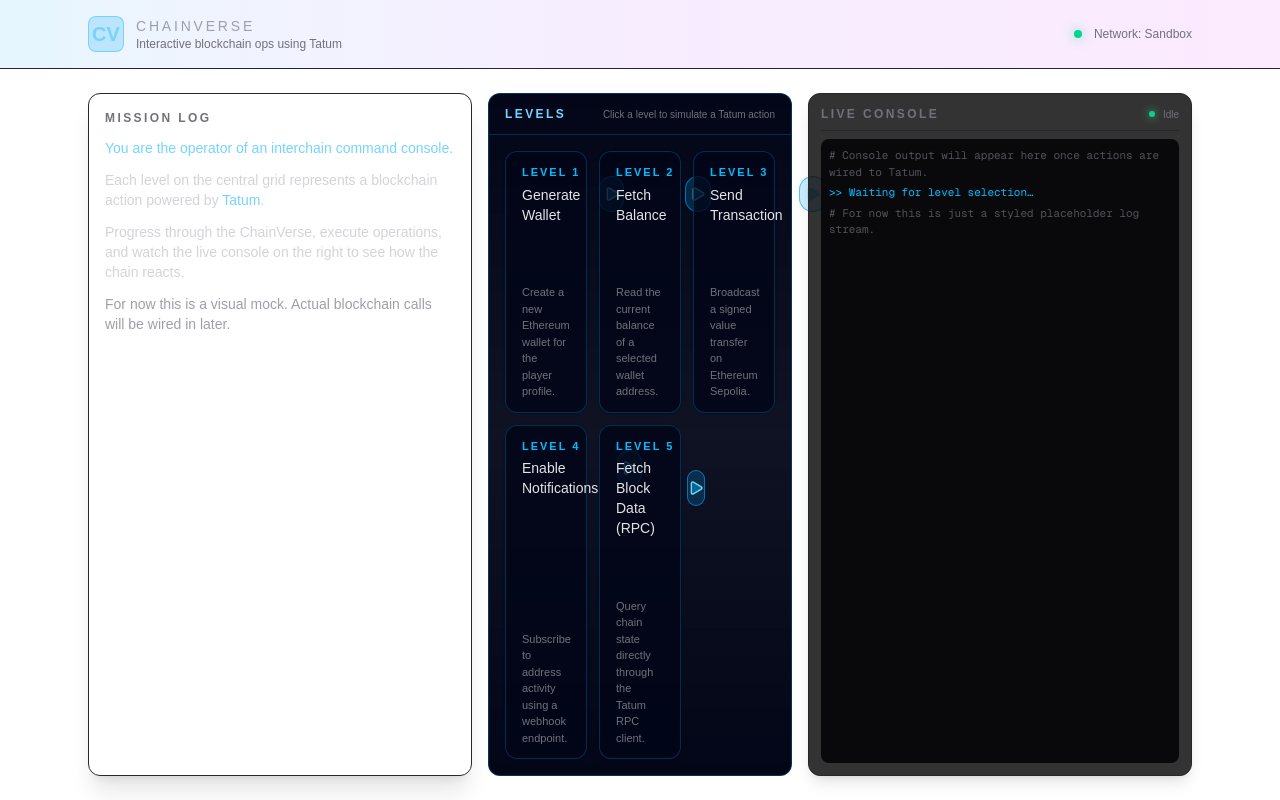
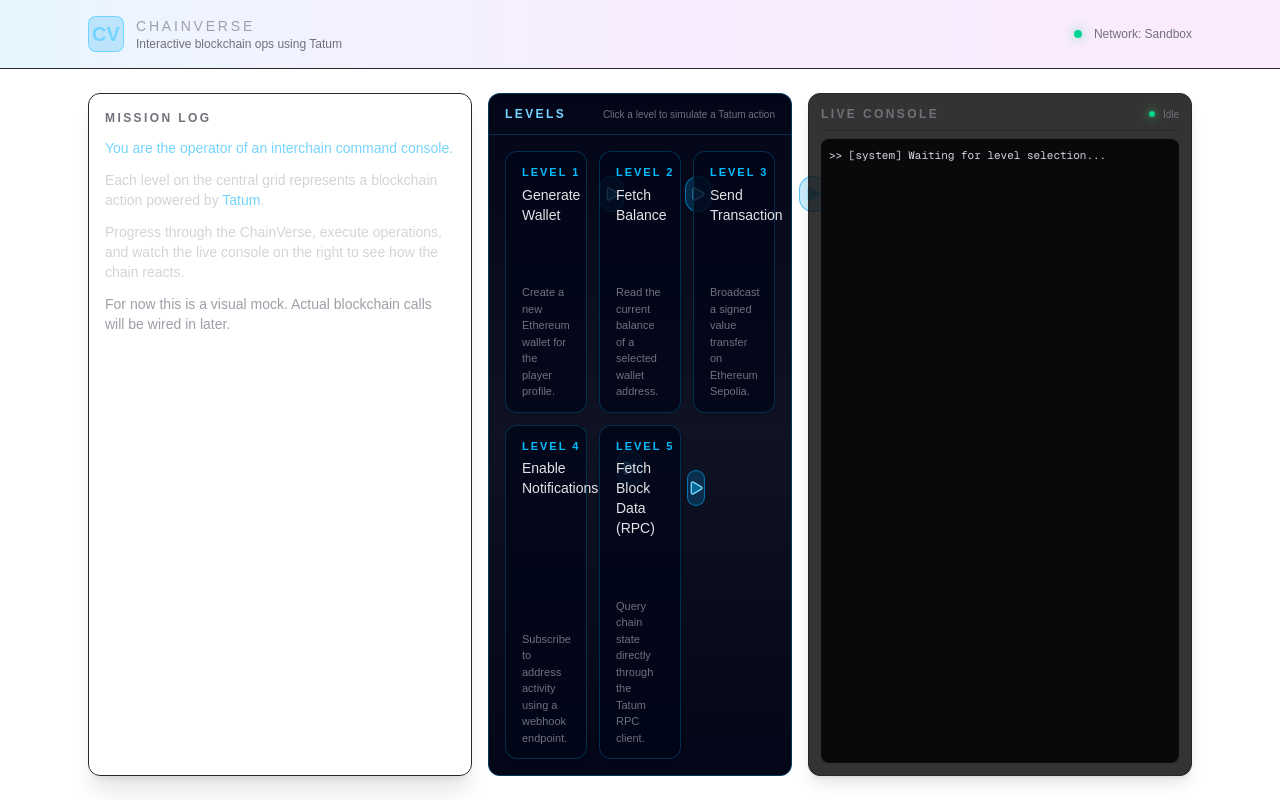
Before and after one commit to B-Venkatesh7210/chainverse, a Next.js app: page / in a window 1280 px wide. Built offline with nearby package versions, Linux system fonts and the light colour scheme.

Commit message:
Generating Wallet Level completed

```diff
--- /dev/null
+++ b/src/app/api/levels/generate-wallet/route.ts
@@ -0,0 +1,17 @@
+import { NextResponse } from "next/server";
+import { generateWallet } from "@/lib/tatum";
+
+export async function POST() {
+  try {
+    const wallet = await generateWallet();
+    return NextResponse.json({
+      address: wallet.address,
+      privateKey: wallet.privateKey,
+      mnemonic: wallet.mnemonic,
+    });
+  } catch (error) {
+    const message =
+      error instanceof Error ? error.message : "Failed to generate wallet.";
+    return new NextResponse(message, { status: 500 });
+  }
+}
--- a/src/components/ConsolePanel.tsx
+++ b/src/components/ConsolePanel.tsx
@@ -1,6 +1,11 @@
+"use client";
+
 import React from "react";
+import { useGameStore } from "@/store/gameStore";
 
 export function ConsolePanel() {
+  const logs = useGameStore((state) => state.logs);
+
   return (
     <div className="flex h-full min-h-[60vh] flex-col rounded-xl border border-zinc-800 bg-black/80 p-3 shadow-lg">
       <div className="flex items-center justify-between border-b border-zinc-800 pb-2">
@@ -9,19 +14,18 @@ export function ConsolePanel() {
         </h2>
         <div className="flex items-center gap-2 text-[10px] text-zinc-500">
           <span className="h-1.5 w-1.5 rounded-full bg-emerald-400 shadow-[0_0_8px_rgba(74,222,128,0.9)]" />
-          <span>Idle</span>
+          <span>{logs.length > 1 ? "Active" : "Idle"}</span>
         </div>
       </div>
-      <div className="mt-2 flex-1 space-y-1 overflow-hidden rounded-lg bg-zinc-950 p-2 text-[11px] font-mono text-zinc-400">
-        <p className="text-zinc-600">
-          # Console output will appear here once actions are wired to Tatum.
-        </p>
-        <p className="text-sky-400">
-          &gt;&gt; Waiting for level selection…
-        </p>
-        <p className="text-zinc-600">
-          # For now this is just a styled placeholder log stream.
-        </p>
+      <div className="mt-2 flex-1 space-y-1 overflow-y-auto rounded-lg bg-zinc-950 p-2 text-[11px] font-mono text-zinc-400">
+        {logs.map((line, index) => (
+          <p
+            key={`${line}-${index}`}
+            className={line.toLowerCase().includes("failed") ? "text-rose-400" : "text-zinc-300"}
+          >
+            {">>"} {line}
+          </p>
+        ))}
       </div>
     </div>
   );
--- a/src/components/GameEngine.tsx
+++ b/src/components/GameEngine.tsx
@@ -1,3 +1,5 @@
+"use client";
+
 import React from "react";
 import { LevelCard } from "./LevelCard";
 import { ConsolePanel } from "./ConsolePanel";
--- a/src/components/LevelCard.tsx
+++ b/src/components/LevelCard.tsx
@@ -1,7 +1,10 @@
+"use client";
+
 import React from "react";
 import { Play } from "lucide-react";
 import { Modal } from "./Modal";
 import type { Level } from "@/lib/levels";
+import { useGameStore, type WalletLevelResult } from "@/store/gameStore";
 
 type LevelCardProps = {
   level: Level;
@@ -10,6 +13,33 @@ type LevelCardProps = {
 
 export function LevelCard({ level, levelLabel }: LevelCardProps) {
   const [open, setOpen] = React.useState(false);
+  const [isRunning, setIsRunning] = React.useState(false);
+  const addLog = useGameStore((state) => state.addLog);
+  const setLevelResult = useGameStore((state) => state.setLevelResult);
+  const levelResult = useGameStore((state) => state.levelResults[level.id]);
+
+  const walletResult =
+    level.id === 1 ? (levelResult as WalletLevelResult | undefined) : undefined;
+
+  const maskedPrivateKey = walletResult?.privateKey
+    ? `${walletResult.privateKey.slice(0, 8)}...${walletResult.privateKey.slice(-6)}`
+    : null;
+
+  const handleTest = async () => {
+    setIsRunning(true);
+    try {
+      await level.action({
+        log: addLog,
+        setResult: (result) => setLevelResult(level.id, result),
+      });
+    } catch (error) {
+      const message =
+        error instanceof Error ? error.message : "Unknown execution error.";
+      addLog(`Level ${level.id} failed: ${message}`);
+    } finally {
+      setIsRunning(false);
+    }
+  };
 
   return (
     <>
@@ -51,12 +81,33 @@ export function LevelCard({ level, levelLabel }: LevelCardProps) {
         <button
           type="button"
           onClick={() => {
-            void level.action();
+            void handleTest();
           }}
+          disabled={isRunning}
           className="mt-4 inline-flex items-center justify-center rounded-md border border-sky-500/60 bg-sky-500/20 px-4 py-2 text-sm font-semibold text-sky-200 transition hover:bg-sky-500/30 focus-visible:outline-none focus-visible:ring-2 focus-visible:ring-sky-400"
         >
-          Let&apos;s Test It
+          {isRunning ? "Running..." : "Let's Test It"}
         </button>
+        {walletResult && (
+          <div className="mt-4 rounded-lg border border-emerald-700/50 bg-emerald-900/10 p-3 text-xs">
+            <p className="mb-2 font-semibold uppercase tracking-[0.18em] text-emerald-400">
+              Result
+            </p>
+            <p className="break-all text-zinc-200">
+              <span className="text-zinc-500">Address:</span> {walletResult.address}
+            </p>
+            <p className="mt-1 break-all text-zinc-200">
+              <span className="text-zinc-500">Private Key:</span>{" "}
+              {maskedPrivateKey}
+            </p>
+            {walletResult.mnemonic && (
+              <p className="mt-1 break-words text-zinc-300">
+                <span className="text-zinc-500">Mnemonic:</span>{" "}
+                {walletResult.mnemonic}
+              </p>
+            )}
+          </div>
+        )}
       </Modal>
     </>
   );
--- a/src/lib/levels.ts
+++ b/src/lib/levels.ts
@@ -1,4 +1,9 @@
-export type LevelAction = () => Promise<unknown>;
+export type LevelActionContext = {
+  log: (message: string) => void;
+  setResult: (result: unknown) => void;
+};
+
+export type LevelAction = (context: LevelActionContext) => Promise<unknown>;
 
 export type Level = {
   id: number;
@@ -8,7 +13,8 @@ export type Level = {
   action: LevelAction;
 };
 
-const notImplementedAction = async () => {
+const notImplementedAction = async ({ log }: LevelActionContext) => {
+  log("This level is not implemented yet.");
   throw new Error("Level action is not implemented yet.");
 };
 
@@ -21,7 +27,29 @@ export const levels: Level[] = [
 
 const wallet = await generateWallet();
 console.log(wallet);`,
-    action: notImplementedAction,
+    action: async ({ log, setResult }) => {
+      log("Level 1 started: generating wallet on Ethereum Sepolia...");
+      const response = await fetch("/api/levels/generate-wallet", {
+        method: "POST",
+      });
+      if (!response.ok) {
+        const errorText = await response.text();
+        throw new Error(errorText || "Failed to generate wallet.");
+      }
+      const wallet = (await response.json()) as {
+        address: string;
+        privateKey: string;
+        mnemonic?: string;
+      };
+      const result = {
+        address: wallet.address,
+        privateKey: wallet.privateKey,
+        mnemonic: wallet.mnemonic,
+      };
+      setResult(result);
+      log(`Wallet generated: ${wallet.address}`);
+      return result;
+    },
   },
   {
     id: 2,
--- a/src/lib/tatum.ts
+++ b/src/lib/tatum.ts
@@ -40,11 +40,16 @@ export async function generateWallet() {
   const mnemonic = walletProvider.generateMnemonic();
   const xpub = await walletProvider.generateXpubFromMnemonic(mnemonic);
   const address = await walletProvider.generateAddressFromMnemonic(mnemonic, 0);
+  const privateKey = await walletProvider.generatePrivateKeyFromMnemonic(
+    mnemonic,
+    0
+  );
 
   return {
     mnemonic,
     xpub,
     address,
+    privateKey,
   };
 }
 
--- /dev/null
+++ b/src/store/gameStore.ts
@@ -0,0 +1,32 @@
+"use client";
+
+import { create } from "zustand";
+
+export type WalletLevelResult = {
+  address: string;
+  privateKey: string;
+  mnemonic?: string;
+};
+
+type GameStore = {
+  logs: string[];
+  levelResults: Record<number, unknown>;
+  addLog: (message: string) => void;
+  setLevelResult: (levelId: number, result: unknown) => void;
+};
+
+export const useGameStore = create<GameStore>((set) => ({
+  logs: ["[system] Waiting for level selection..."],
+  levelResults: {},
+  addLog: (message) =>
+    set((state) => ({
+      logs: [...state.logs, `[${new Date().toLocaleTimeString()}] ${message}`],
+    })),
+  setLevelResult: (levelId, result) =>
+    set((state) => ({
+      levelResults: {
+        ...state.levelResults,
+        [levelId]: result,
+      },
+    })),
+}));
```
